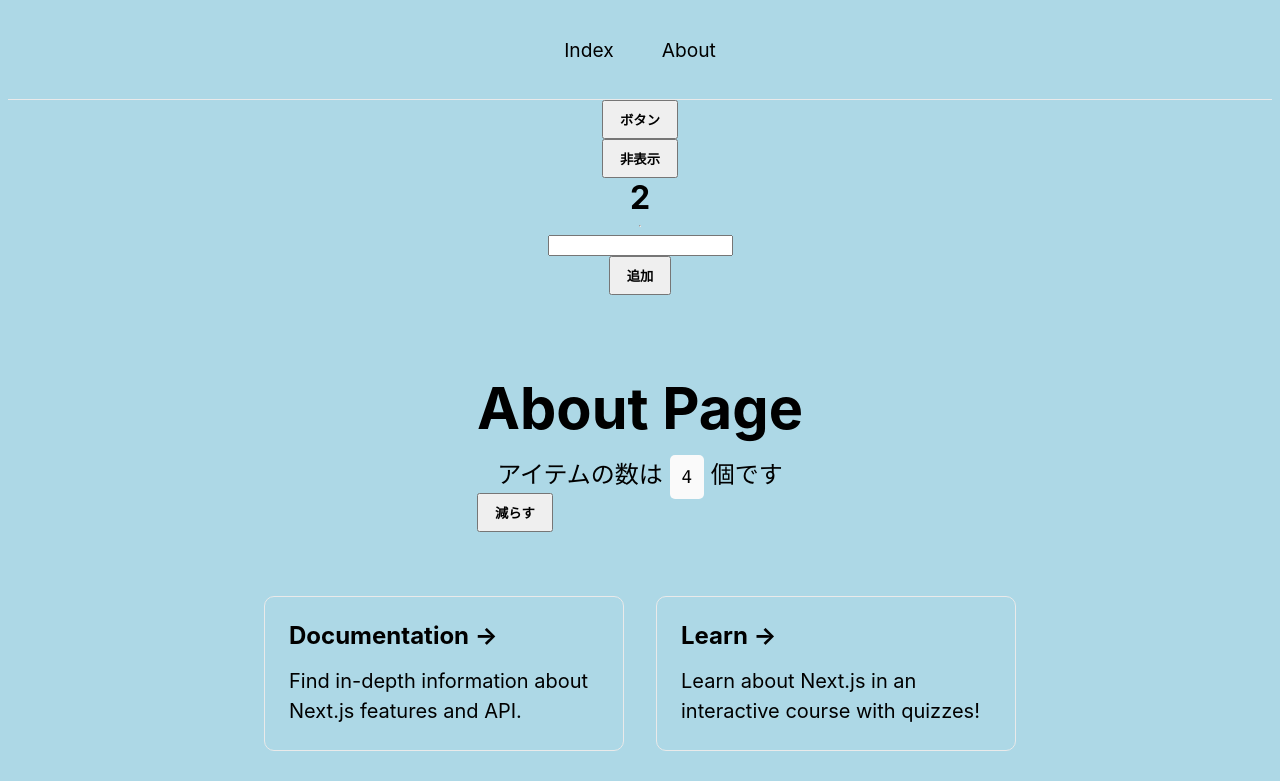
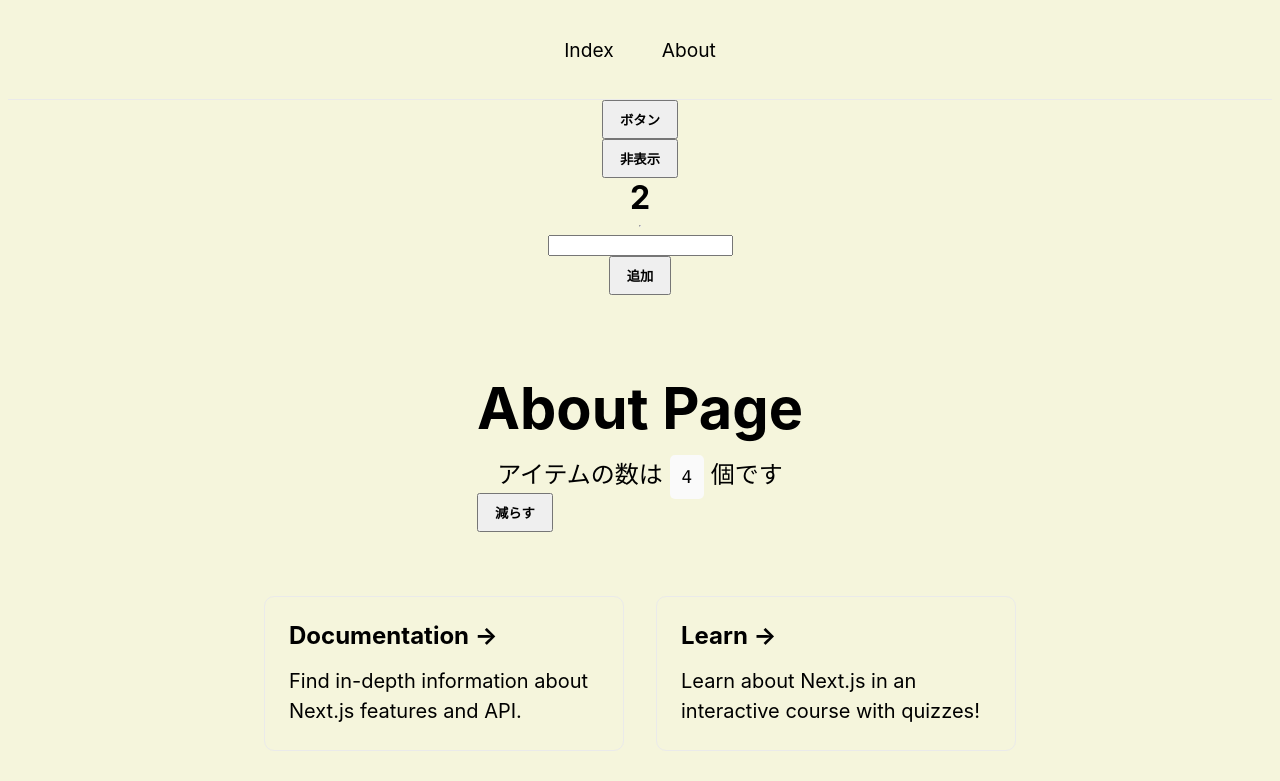
Before and after one commit to nogu66/study-react, a Next.js app: page /about in a window 1280 px wide. Shown: the top 781 px of the page. Built offline with nearby package versions, Linux system fonts and the light colour scheme.

Commit message:
✨ useRouterを学びました

```diff
--- /dev/null
+++ b/src/hooks/useBgColor.jsx
@@ -0,0 +1,29 @@
+import { useRouter } from "next/router";
+import { useEffect, useMemo } from "react";
+
+export const useBgColor = () => {
+	const router = useRouter();
+
+	console.log(router);
+
+	const bgColor = useMemo(() => {
+		switch (router.pathname) {
+			case "/": {
+				return "lightblue";
+			}
+			case "/about": {
+				return "beige";
+			}
+			default: {
+				return "";
+			}
+		}
+	}, [router.pathname]);
+
+	useEffect(() => {
+		document.body.style.backgroundColor = bgColor;
+		return () => {
+			document.body.style.backgroundColor = "";
+		};
+	}, [bgColor]);
+};
--- a/src/hooks/useBgLightBlue.jsx
+++ /dev/null
@@ -1,10 +0,0 @@
-import { useEffect } from "react";
-
-export const useBgLightBlue = () => {
-	useEffect(() => {
-		document.body.style.backgroundColor = "lightblue";
-		return () => {
-			document.body.style.backgroundColor = "";
-		};
-	}, []);
-};
--- a/src/pages/_app.jsx
+++ b/src/pages/_app.jsx
@@ -1,13 +1,13 @@
 import "src/styles/globals.css";
 import Head from "next/head";
-import { useCounter } from "@/hooks/useCounter";
-import { useInputArray } from "@/hooks/useInputArray";
-import { useBgLightBlue } from "@/hooks/useBgLightBlue";
+import { useCounter } from "src/hooks/useCounter";
+import { useInputArray } from "src/hooks/useInputArray";
+import { useBgColor } from "src/hooks/useBgColor";
 
 export default function App({ Component, pageProps }) {
 	const counter = useCounter();
 	const inputArray = useInputArray();
-	useBgLightBlue();
+	useBgColor();
 
 	return (
 		<>
--- a/src/pages/about.jsx
+++ b/src/pages/about.jsx
@@ -5,7 +5,6 @@
 import { Header } from "../components/Header";
 
 export default function About({
-	count,
 	doubleCount,
 	isShow,
 	handleClick,
```
